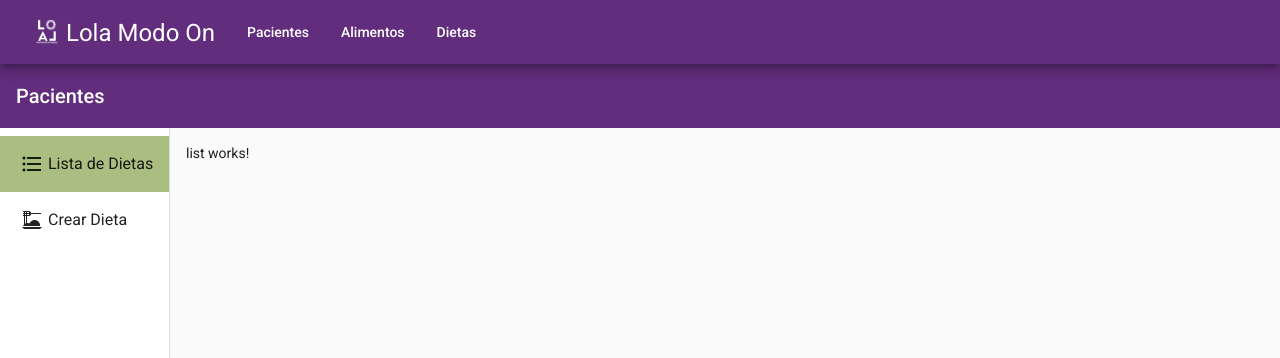
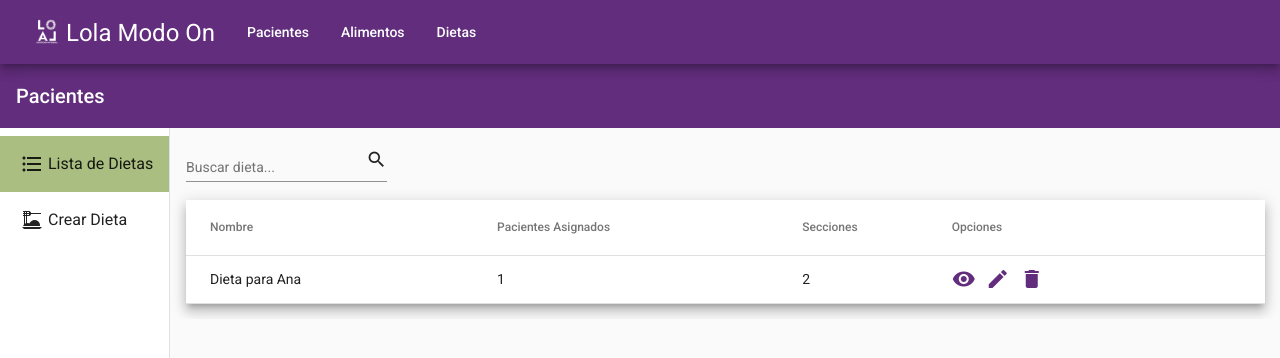
Before and after one commit to dmeneses/lolamodoon, an Angular app: page /diets in a window 1280 px wide. Shown: the top 358 px of the page. Built offline with nearby package versions, Linux system fonts and the light colour scheme.

Commit message:
Implemented diet list

```diff
--- a/src/app/diets/list/list.component.html
+++ b/src/app/diets/list/list.component.html
@@ -1 +1,41 @@
-<p>list works!</p>
+<div fxLayout="column" fxLayoutAlign="start stretch">
+  <div fxLayout="row" fxLayoutAlign="start start">
+    <form [formGroup]="searchForm">
+      <mat-form-field>
+        <mat-label>Buscar dieta...</mat-label>
+        <input type="text" matInput>
+        <mat-icon matSuffix>search</mat-icon>
+      </mat-form-field>
+    </form>
+  </div>
+  <table mat-table [dataSource]="dataSource" class="mat-elevation-z8">
+    <ng-container matColumnDef="name">
+      <th mat-header-cell *matHeaderCellDef> Nombre </th>
+      <td mat-cell *matCellDef="let element"> {{element.name}} </td>
+    </ng-container>
+
+    <ng-container matColumnDef="patientsCount">
+      <th mat-header-cell *matHeaderCellDef> Pacientes Asignados </th>
+      <td mat-cell *matCellDef="let element"> {{element.patientsCount}} </td>
+    </ng-container>
+
+    <ng-container matColumnDef="sectionsCount">
+      <th mat-header-cell *matHeaderCellDef> Secciones </th>
+      <td mat-cell *matCellDef="let element"> {{element.sectionsCount}} </td>
+    </ng-container>
+
+    <ng-container matColumnDef="options">
+      <th mat-header-cell *matHeaderCellDef>Opciones</th>
+      <td mat-cell *matCellDef="let element">
+        <div fxLayout="row" fxLayoutGap="10px">
+          <mat-icon color="primary">visibility</mat-icon>
+          <mat-icon color="primary">edit</mat-icon>
+          <mat-icon color="primary">delete</mat-icon>
+        </div>
+      </td>
+    </ng-container>
+
+    <tr mat-header-row *matHeaderRowDef="displayedColumns"></tr>
+    <tr mat-row *matRowDef="let row; columns: displayedColumns;"></tr>
+  </table>
+</div>
--- a/src/app/diets/list/list.component.ts
+++ b/src/app/diets/list/list.component.ts
@@ -1,4 +1,37 @@
 import { Component, OnInit } from '@angular/core';
+import { FormGroup, FormControl } from '@angular/forms';
+import { Diet } from 'src/app/shared/models/diet';
+import { FoodMock } from 'src/app/shared/models/mocks/food-mock';
+
+const ELEMENT_DATA: Diet =
+  {
+    name: 'Dieta para Ana',
+    patientsIds: ['3'],
+    dietSections: [
+      {
+        name: 'Almuerzo',
+        foods: [
+          {
+            food: FoodMock[0],
+            calories: 250,
+            servingSize: 240,
+            servingSizeUnit: 'grams'
+          }
+        ]
+      },
+      {
+        name: 'Cena',
+        foods: [
+          {
+            food: FoodMock[1],
+            calories: 250,
+            servingSize: 240,
+            servingSizeUnit: 'grams'
+          }
+        ]
+      }
+    ]
+  };
 
 @Component({
   selector: 'app-list',
@@ -7,6 +40,12 @@ import { Component, OnInit } from '@angular/core';
 })
 export class ListComponent implements OnInit {
 
+  displayedColumns: string[] = ['name', 'patientsCount', 'sectionsCount', 'options'];
+  dataSource = [{name: ELEMENT_DATA.name, patientsCount: ELEMENT_DATA.patientsIds.length, sectionsCount: ELEMENT_DATA.dietSections.length}];
+  searchForm = new FormGroup({
+    search: new FormControl('')
+  });
+
   constructor() { }
 
   ngOnInit(): void {
--- a/src/app/foods/list/list.component.ts
+++ b/src/app/foods/list/list.component.ts
@@ -1,39 +1,6 @@
 import { Component, OnInit } from '@angular/core';
 import { FormControl, FormGroup } from '@angular/forms';
-import { Food } from '../../shared/models/food';
-
-const ELEMENT_DATA: Food[] = [
-  {
-    name: 'Pechuga de Pollo',
-    protein: 20,
-    carbohydrate: 0,
-    fat: 1.88,
-    fiber: 0,
-    calories: 147.4,
-    servingSize: 100,
-    servingSizeUnit: 'grams',
-  },
-  {
-    name: 'Palta',
-    protein: 1.2,
-    carbohydrate: 5.1,
-    fat: 8.8,
-    fiber: 4.02,
-    calories: 104.4,
-    servingSize: 100,
-    servingSizeUnit: 'grams'
-  },
-  {
-    name: 'Choclo Blanco Crudo',
-    protein: 4.29,
-    carbohydrate:  36.1,
-    fat:  1.04,
-    fiber:  3.51,
-    calories:  170.92,
-    servingSize: 100,
-    servingSizeUnit: 'grams'
-  },
-];
+import { FoodMock } from '../../shared/models/mocks/food-mock';
 
 @Component({
   selector: 'app-list',
@@ -43,7 +10,7 @@ const ELEMENT_DATA: Food[] = [
 export class ListComponent implements OnInit {
 
   displayedColumns: string[] = ['name', 'protein', 'carbohydrate', 'fat', 'fiber', 'calories', 'actions',];
-  dataSource = ELEMENT_DATA;
+  dataSource = FoodMock;
 
   searchForm = new FormGroup({
     search: new FormControl('')
--- /dev/null
+++ b/src/app/shared/models/mocks/food-mock.ts
@@ -0,0 +1,34 @@
+import { Food } from '../food';
+
+export const FoodMock: Food[] = [
+  {
+    name: 'Pechuga de Pollo',
+    protein: 20,
+    carbohydrate: 0,
+    fat: 1.88,
+    fiber: 0,
+    calories: 147.4,
+    servingSize: 100,
+    servingSizeUnit: 'grams',
+  },
+  {
+    name: 'Palta',
+    protein: 1.2,
+    carbohydrate: 5.1,
+    fat: 8.8,
+    fiber: 4.02,
+    calories: 104.4,
+    servingSize: 100,
+    servingSizeUnit: 'grams'
+  },
+  {
+    name: 'Choclo Blanco Crudo',
+    protein: 4.29,
+    carbohydrate: 36.1,
+    fat: 1.04,
+    fiber: 3.51,
+    calories: 170.92,
+    servingSize: 100,
+    servingSizeUnit: 'grams'
+  },
+];
```
Also changed, not shown: src/app/diets/diets.module.ts (+13 -0 lines), src/app/shared/models/diet.ts (+10 -2 lines).
